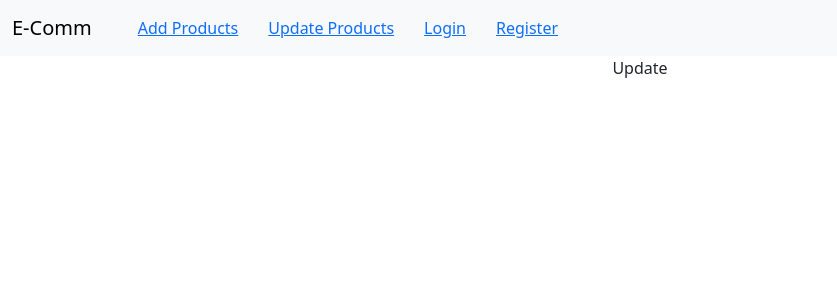
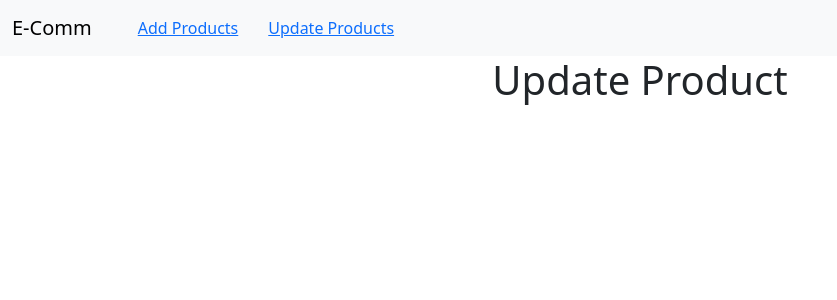
Before and after one commit to yegonkimutai/E-Comm-laravel-react, a React (Create React App) app in the folder front/: page /update in a window 1280 px wide. Shown: the top 300 px of the page, without its empty margins (0-837 px from the left). Built offline with nearby package versions, Linux system fonts and the light colour scheme; sample sign-in values are in the browser's storage.

Commit message:
:construction_worker: Update the sign up features

```diff
--- a/front/src/App.js
+++ b/front/src/App.js
@@ -1,21 +1,20 @@
 import { BrowserRouter, Route, Routes } from 'react-router-dom';
 import './App.css';
-import Header from './components/Header';
 import AddProduct from './components/AddProduct';
 import Register from './components/Register'
 import Login from './components/Login'
 import Update from './components/Update'
+import Protected from './components/Protected';
 
 function App() {
   return (
     <div className="App">
       <BrowserRouter>
-        <Header/>
         <Routes>
-          <Route path='/add' element={<AddProduct />} />
+          <Route path='/add' element={<Protected Cmp={AddProduct} />} />
           <Route path='/register' element={<Register />} />
           <Route path='/login' element={<Login />} />
-          <Route path='/update' element={<Update />} />
+          <Route path='/update' element={<Protected Cmp={Update}/>} />
         </Routes>
       </BrowserRouter>
     </div>
--- a/front/src/components/AddProduct.js
+++ b/front/src/components/AddProduct.js
@@ -1,8 +1,12 @@
 import React from 'react'
+import Header from './Header'
 
 function AddProduct() {
   return (
-    <div>AddProduct</div>
+    <div>
+      <Header />
+      <h1>Add Products</h1>
+    </div>
   )
 }
 
--- a/front/src/components/Header.js
+++ b/front/src/components/Header.js
@@ -15,10 +15,18 @@ function Header() {
             style={{ maxHeight: '100px' }}
             navbarScroll
           >
-            <Link to='/add'>Add Products</Link>
-            <Link to='/update'>Update Products</Link>
-            <Link to='/login'>Login</Link>
-            <Link to='/register'>Register</Link>
+            {
+              localStorage.getItem('user-info') ?
+              <>
+                <Link to='/add'>Add Products</Link>
+                <Link to='/update'>Update Products</Link>
+              </>
+              :
+              <>
+                <Link to='/login'>Login</Link>
+                <Link to='/register'>Register</Link>
+              </>
+            }
           </Nav>
         </Navbar.Collapse>
       </Container>
--- a/front/src/components/Login.js
+++ b/front/src/components/Login.js
@@ -1,8 +1,21 @@
-import React from 'react'
+import React, { useEffect } from 'react'
+import Header from './Header'
+import { useNavigate } from 'react-router-dom'
 
 function Login() {
+  const navigate = useNavigate();
+
+  useEffect(() => {
+    if(localStorage.getItem('user-info')) {
+      navigate('/add')
+    }
+  }, [])
+
   return (
-    <div>Login</div>
+    <div>
+      <Header />
+      <h1>Login Page</h1>
+    </div>
   )
 }
 
--- /dev/null
+++ b/front/src/components/Protected.js
@@ -0,0 +1,20 @@
+import React, { useEffect } from 'react'
+import { useNavigate } from 'react-router-dom';
+
+function Protected({ Cmp }) {
+    const cmpInstance = <Cmp />
+    const navigate = useNavigate();
+
+  useEffect(() => {
+    if(!localStorage.getItem('user-info')) {
+      navigate('/register')
+    }
+  }, [])
+  return (
+    <div>
+        {cmpInstance}
+    </div>
+  )
+}
+
+export default Protected
--- a/front/src/components/Register.js
+++ b/front/src/components/Register.js
@@ -1,11 +1,18 @@
-import React, { useState } from 'react'
+import React, { useEffect, useState } from 'react'
 import { useNavigate } from 'react-router-dom'
+import Header from './Header'
 
 function Register() {
   const [name, setName] = useState('');
   const [password, setPassword] = useState('');
   const [email, setEmail] = useState('');
   const navigate = useNavigate();
+
+  useEffect(() => {
+    if(localStorage.getItem('user-info')) {
+      navigate('/add')
+    }
+  }, [])
 
   const BASE_URL = 'http://localhost:8000/api/register'
 
@@ -27,6 +34,8 @@ function Register() {
   }
 
   return (
+    <>
+    <Header />
     <div className='col-sm-6 offset-sm-3'>
       <h1>Registration Page</h1>
       <input
@@ -52,6 +61,7 @@ function Register() {
       <br />
       <button className='btn btn-primary' onClick={signUp}>Sign Up</button>
     </div>
+    </>
   )
 }
 
--- a/front/src/components/Update.js
+++ b/front/src/components/Update.js
@@ -1,8 +1,12 @@
 import React from 'react'
+import Header from './Header'
 
 function Update() {
   return (
-    <div>Update</div>
+    <div>
+      <Header />
+      <h1>Update Product</h1>
+    </div>
   )
 }
 
```
